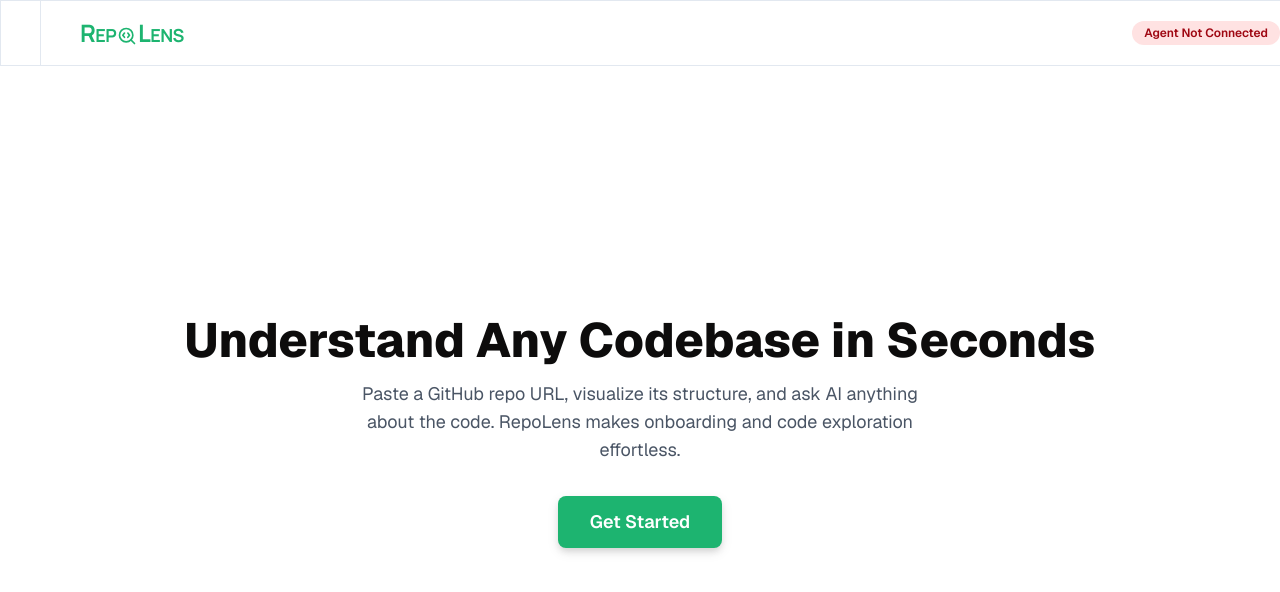
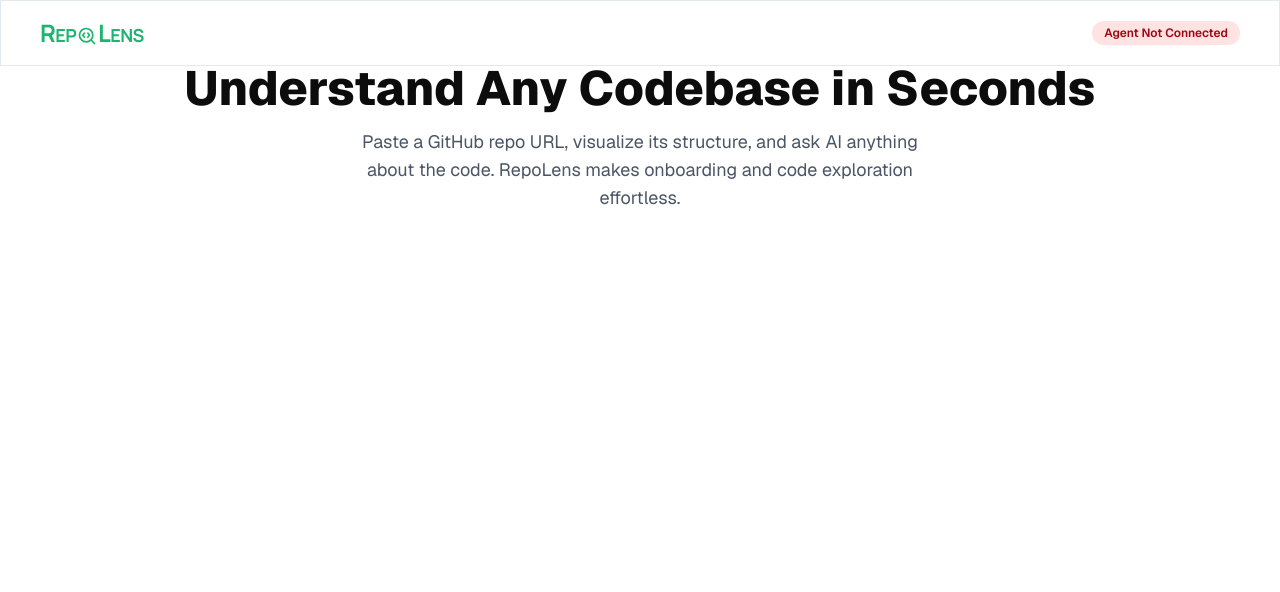
Before and after one commit to otobongfp/repoLens, a Next.js app in the folder frontend/: page / in a window 1280 px wide. Shown: the top 592 px of the page. Built offline with nearby package versions, Linux system fonts and the light colour scheme; no server answers.

Commit message:
refactor: update page component

```diff
--- a/frontend/src/app/page.tsx
+++ b/frontend/src/app/page.tsx
@@ -1,26 +1,10 @@
-import Navbar from './components/Navbar';
 import Hero from './components/Hero';
-import Link from 'next/link';
 
 export default function Home() {
   return (
     <div className='bg-background relative flex min-h-screen flex-col overflow-hidden'>
-      {/* Blurry shapes background */}
-      <div className='pointer-events-none absolute inset-0 -z-10'>
-        <div className='bg-primary absolute left-[-10%] top-[-10%] h-[400px] w-[400px] rounded-full opacity-30 blur-3xl filter' />
-        <div className='absolute bottom-[-10%] right-[-10%] h-[500px] w-[500px] rounded-full bg-blue-400 opacity-20 blur-2xl filter' />
-        <div className='absolute left-[60%] top-[30%] h-[300px] w-[300px] rounded-full bg-pink-300 opacity-20 blur-2xl filter' />
-      </div>
-      <Navbar />
-      <main className='flex flex-1 flex-col items-center justify-center px-4'>
+      <main className='relative z-10 flex flex-1 flex-col items-center px-4'>
         <Hero />
-        <div className='mt-8 flex justify-center'>
-          <Link href='/dashboard/select'>
-            <button className='bg-primary hover:bg-primary/80 rounded-lg px-8 py-3 text-lg font-semibold text-white shadow-lg transition'>
-              Get Started
-            </button>
-          </Link>
-        </div>
       </main>
     </div>
   );
```
